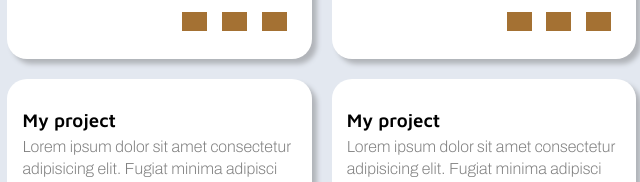
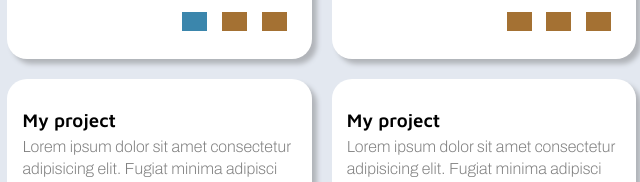
Before and after one commit to MartaZare/Dashboard, a plain HTML site: page index.html in a window 1280 px wide. In both pictures the pointer is over the picture 478 px from the left and 433 px from the top of the page. Shown: the part 412-594 px from the top of the page, 284-924 px from the left. Drawn offline with Linux system fonts and the light colour scheme; grey boxes are pictures that could not be loaded.

Commit message:
Fixed some minor bugs

```diff
--- a/style.css
+++ b/style.css
@@ -273,9 +273,9 @@ header {
   margin: 5px;
 }
 
-.card-icons img:hover {
-  filter: invert(40%) sepia(75%) saturate(363%) hue-rotate(157deg)
-    brightness(100%) contrast(91%);
+.projects .card-icons img:hover {
+  filter: invert(50%) sepia(49%) saturate(530%) hue-rotate(156deg)
+    brightness(85%) contrast(92%);
   width: 25px;
 }
 
```
